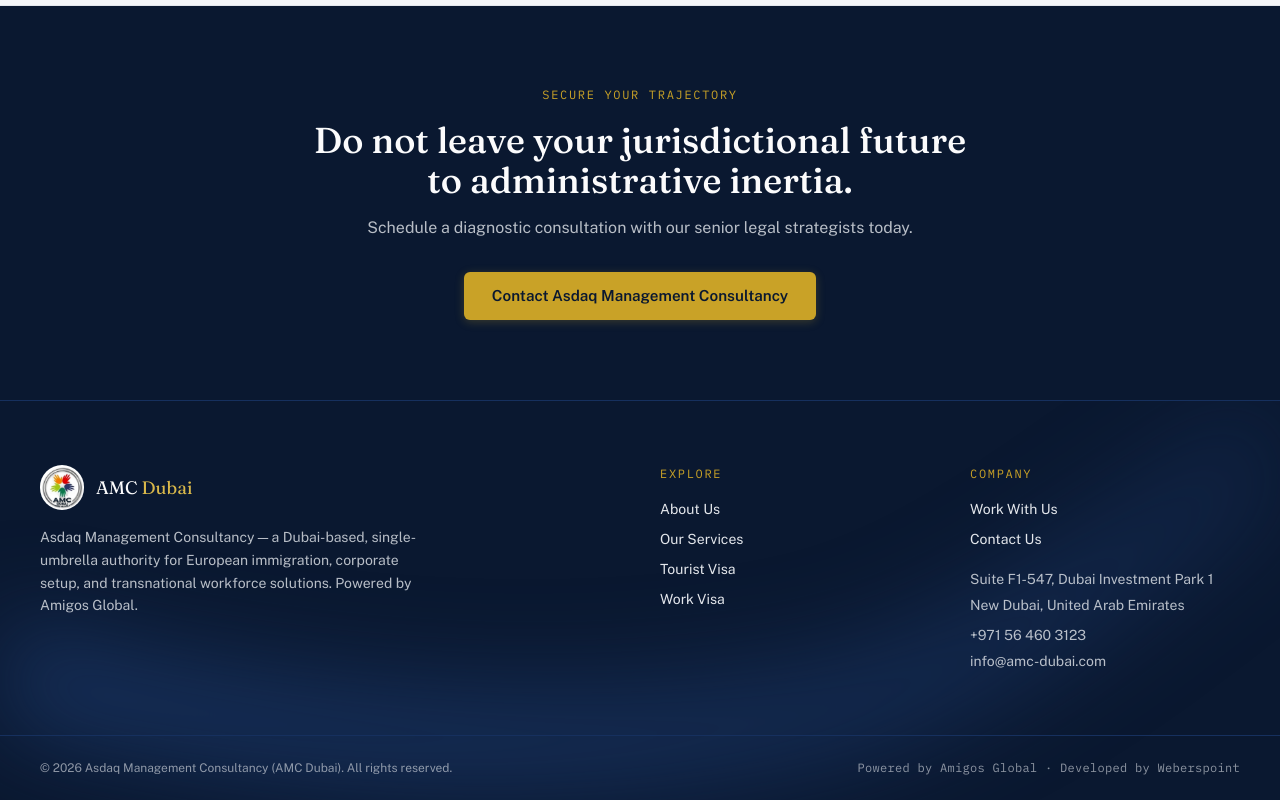
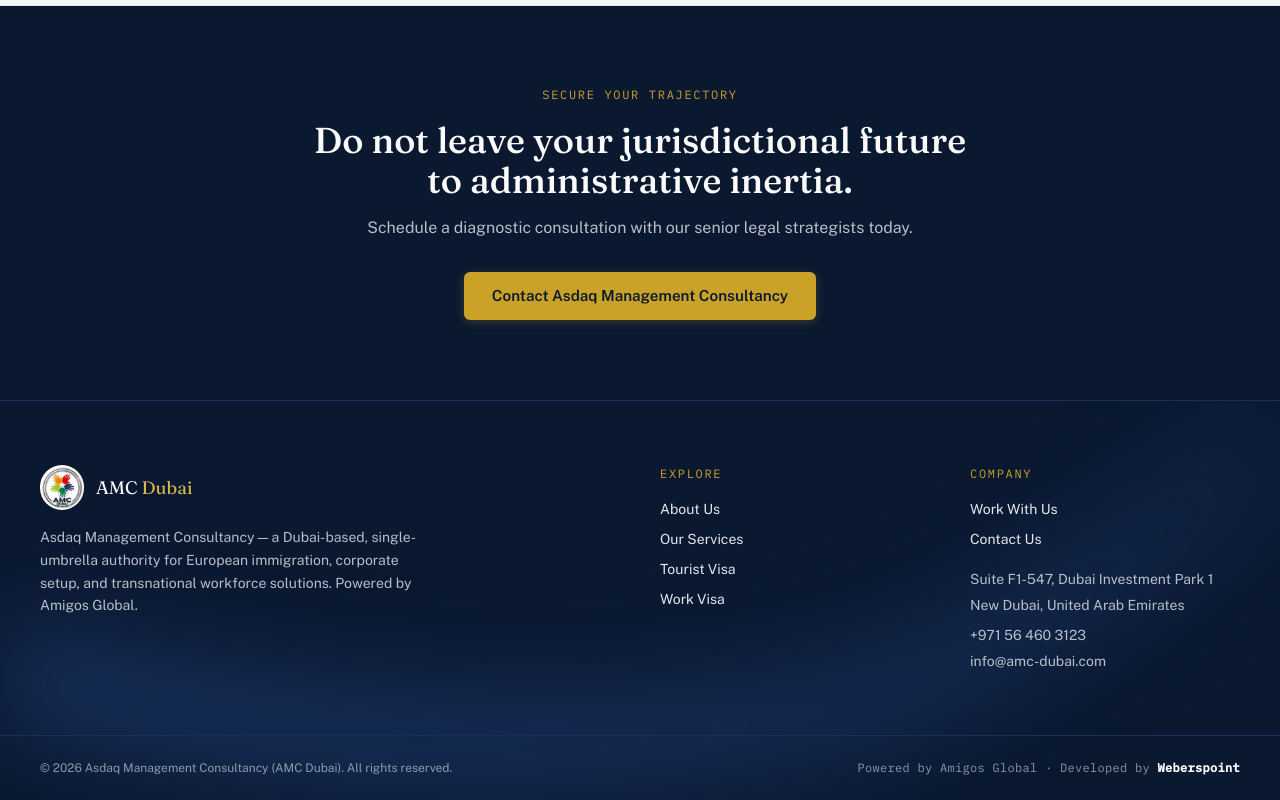
Before and after one commit to Raihanhn/amc, a Next.js app: page / in a window 1280 px wide. Shown: the part 4095-4895 px from the top of the page. Built offline with nearby package versions, Linux system fonts and the light colour scheme.

Commit message:
footer agency text color and size updated

```diff
--- a/components/Footer.js
+++ b/components/Footer.js
@@ -125,7 +125,7 @@ export default function Footer() {
               href="https://weberspoint.com"
               target="_blank"
               rel="noopener noreferrer"
-              className=" text-xs text-platinum-200/60 hover:text-gold-300"
+              className=" text-xs font-semibold text-white hover:text-gold-300"
             >
               Weberspoint
             </a>
```
